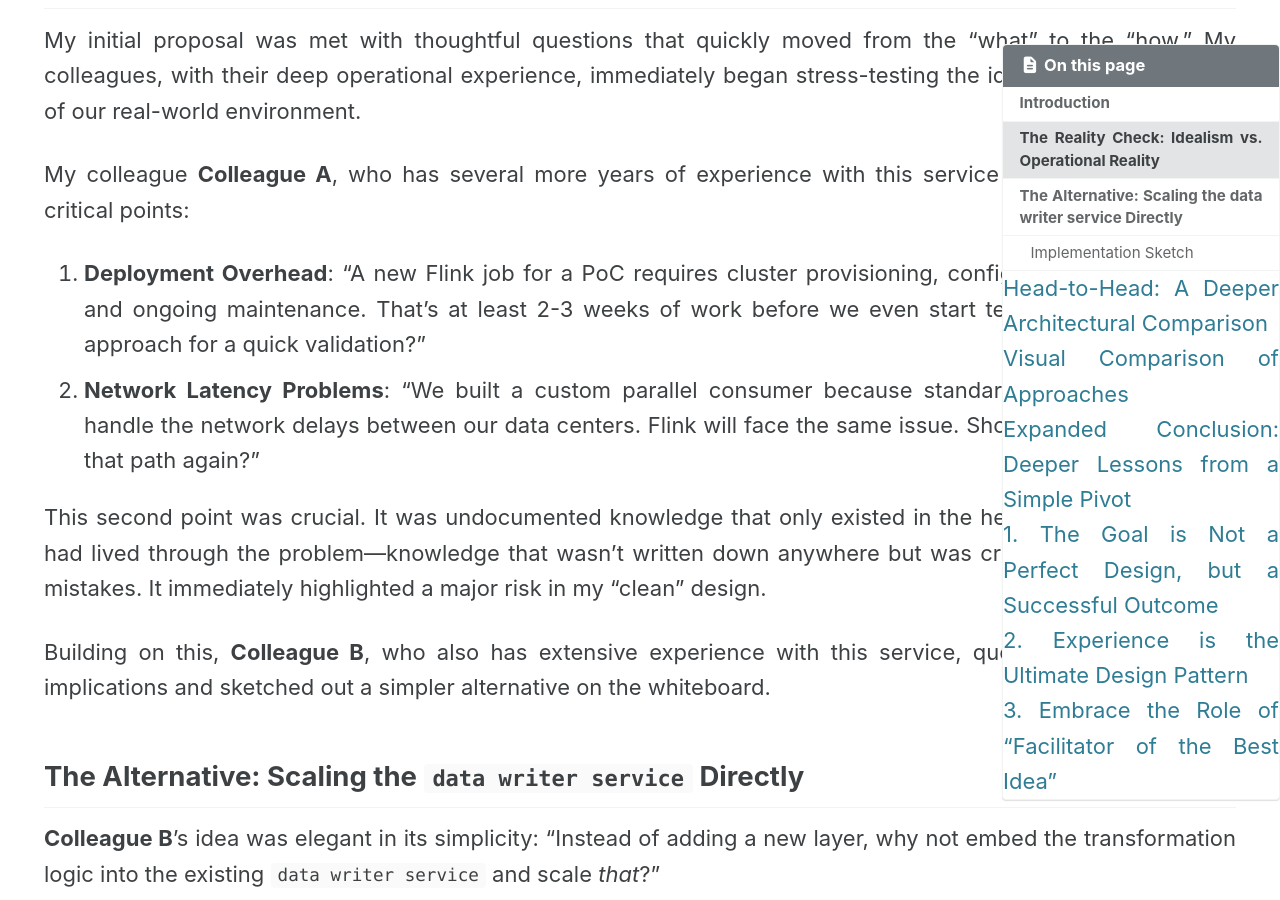
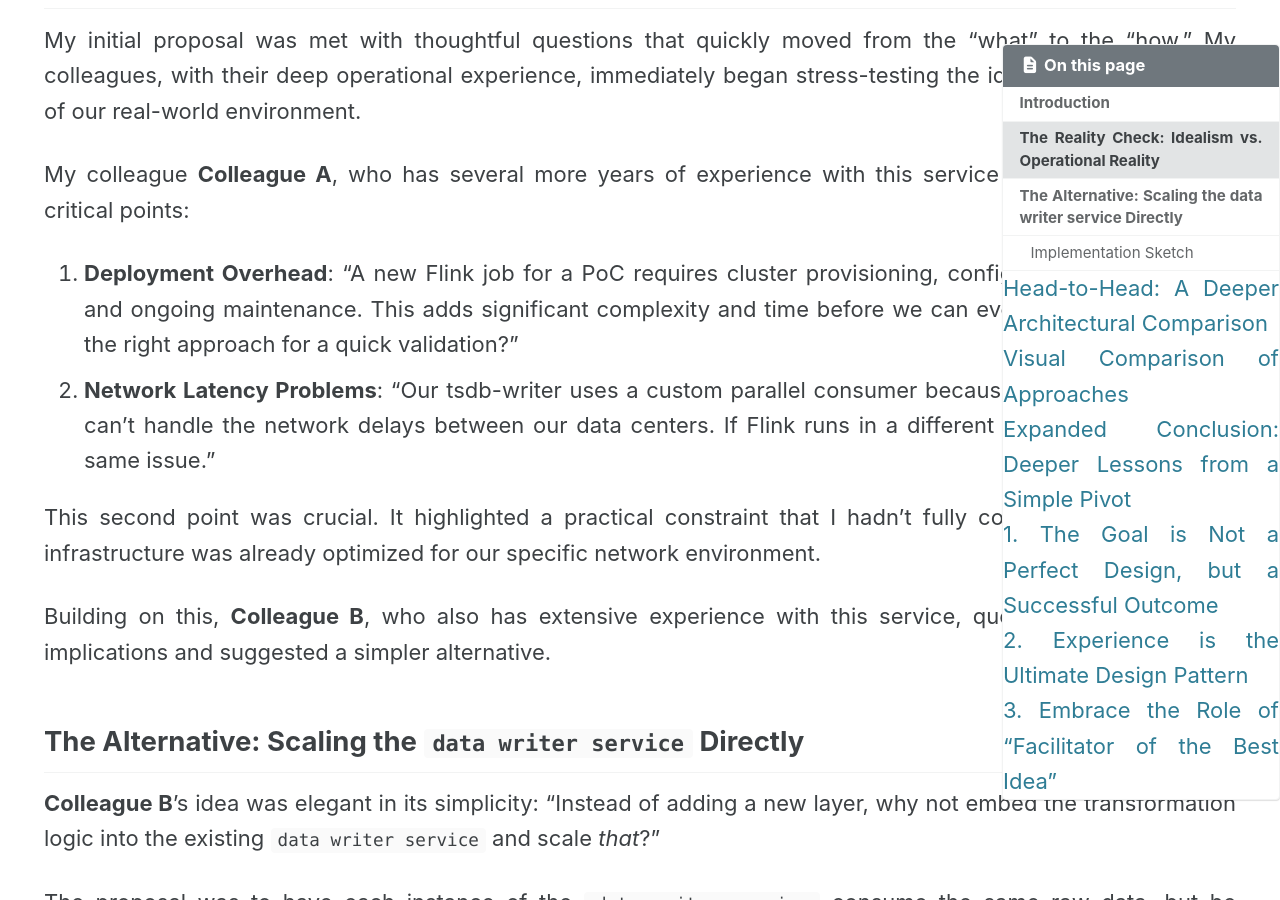
Before and after one commit to 2nanoori/2nanoori.github.io, a Jekyll site: the page built from _posts/2025-08-27-scaling-timeseries-data-processing-mx-n-strategy-part2.md, in a window 1280 px wide and 900 px high, scrolled down 785 px. Built offline with Jekyll 4.4.1, drawn with Linux system fonts in a browser that asks for light colours; cached includes are drawn as plain includes; comment, search, counter and statistics services are not loaded; some of the changed text lies outside the part shown.

Commit message:
Refine Part 2 blog post to be more realistic and accurate
- Remove exaggerated expressions and specific time estimates
- Make content more aligned with actual GitHub issue discussions
- Maintain technical accuracy while improving readability
- Ensure realistic tone throughout the post

````diff
--- a/_posts/2025-08-27-scaling-timeseries-data-processing-mx-n-strategy-part2.md
+++ b/_posts/2025-08-27-scaling-timeseries-data-processing-mx-n-strategy-part2.md
@@ -38,12 +38,12 @@
 
 My colleague **Colleague A**, who has several more years of experience with this service than I do, raised two critical points:
 
-1.  **Deployment Overhead**: "A new Flink job for a PoC requires cluster provisioning, configuration management, and ongoing maintenance. That's at least 2-3 weeks of work before we even start testing. Is this the right approach for a quick validation?"
-2.  **Network Latency Problems**: "We built a custom parallel consumer because standard consumers couldn't handle the network delays between our data centers. Flink will face the same issue. Should we really go down that path again?"
+1.  **Deployment Overhead**: "A new Flink job for a PoC requires cluster provisioning, configuration management, and ongoing maintenance. This adds significant complexity and time before we can even start testing. Is this the right approach for a quick validation?"
+2.  **Network Latency Problems**: "Our tsdb-writer uses a custom parallel consumer because standard consumers can't handle the network delays between our data centers. If Flink runs in a different IDC, it would face the same issue."
 
-This second point was crucial. It was undocumented knowledge that only existed in the heads of engineers who had lived through the problem—knowledge that wasn't written down anywhere but was critical for avoiding past mistakes. It immediately highlighted a major risk in my "clean" design.
+This second point was crucial. It highlighted a practical constraint that I hadn't fully considered: the existing infrastructure was already optimized for our specific network environment.
 
-Building on this, **Colleague B**, who also has extensive experience with this service, questioned the resource implications and sketched out a simpler alternative on the whiteboard.
+Building on this, **Colleague B**, who also has extensive experience with this service, questioned the resource implications and suggested a simpler alternative.
 
 ## The Alternative: Scaling the `data writer service` Directly
 
@@ -73,7 +73,7 @@
 }
 ```
 
-This approach was not only simpler but also leveraged the already-optimized, battle-hardened nature of our existing data writer service.
+This approach was not only simpler but also leveraged the existing, well-tested data writer service that was already handling our production workload.
 
 ## Head-to-Head: A Deeper Architectural Comparison
 
@@ -102,7 +102,7 @@
         B2 --> C1
         B3 --> C1
         C1 --> D1[TSDB Writer]
-        D1 --> E1[VictoriaMetrics]
+        D1 --> E1[TSDB]
 
         style A1 fill:#ffcccc
         style C1 fill:#ffcccc
@@ -114,7 +114,7 @@
     subgraph "Direct Writer Scaling (Simple)"
         A2[Source Topic] --> D2[Writer Instance 1<br/>00s, 10s, 20s]
         A2 --> D3[Writer Instance 2<br/>30s, 40s, 50s]
-        D2 --> E2[VictoriaMetrics]
+        D2 --> E2[TSDB]
         D3 --> E2
 
         style A2 fill:#ccffcc
@@ -134,7 +134,7 @@
 
 ## Expanded Conclusion: Deeper Lessons from a Simple Pivot
 
-This experience was more than just a technical decision; it was a profound lesson in the sociology and philosophy of software engineering. The initial feeling of "my design was rejected" quickly gave way to a deeper appreciation for the collaborative process.
+This experience was more than just a technical decision; it was a valuable lesson in how team collaboration and practical constraints shape engineering decisions. The initial feeling of "my design was rejected" quickly gave way to a deeper appreciation for the collaborative process.
 
 #### 1. The Goal is Not a Perfect Design, but a Successful Outcome
 My initial design was clean, scalable, and followed best practices. It was, in a vacuum, a "good" design. But the goal of the PoC wasn't to build a perfect system; it was to **quickly and safely validate a hypothesis about our TSDB's limits.** The team's feedback didn't invalidate my design; it re-centered the discussion on the *actual goal*. The simpler approach was "better" because it served the project's immediate goal more effectively.
@@ -145,7 +145,7 @@
 #### 3. Embrace the Role of "Facilitator of the Best Idea"
 As engineers, it's easy to become attached to our own ideas. But true seniority lies not in having the best idea yourself, but in ensuring the best idea wins, regardless of its origin. By presenting a well-researched initial proposal, I created a high-quality starting point. By listening to the feedback and championing the simpler alternative, I transitioned from "owner of an idea" to "facilitator of the team's best solution." This shift in mindset is a critical step in an engineer's growth.
 
-This journey from a complex ideal to a simple, pragmatic solution was a powerful reminder that the best architectures are forged in the fires of collaborative debate. They are a blend of theoretical rigor and operational reality, and the process of finding that blend is what makes engineering a deeply human and rewarding discipline.
+This journey from a complex ideal to a simple, pragmatic solution was a powerful reminder that the best architectures emerge through collaborative discussion and practical constraints. They are a blend of theoretical rigor and operational reality, and the process of finding that blend is what makes engineering a deeply human and rewarding discipline.
 
 ---
 *All technical content in this article is based on actual production experience. Specific system names and configuration values have been generalized for security.*
````
